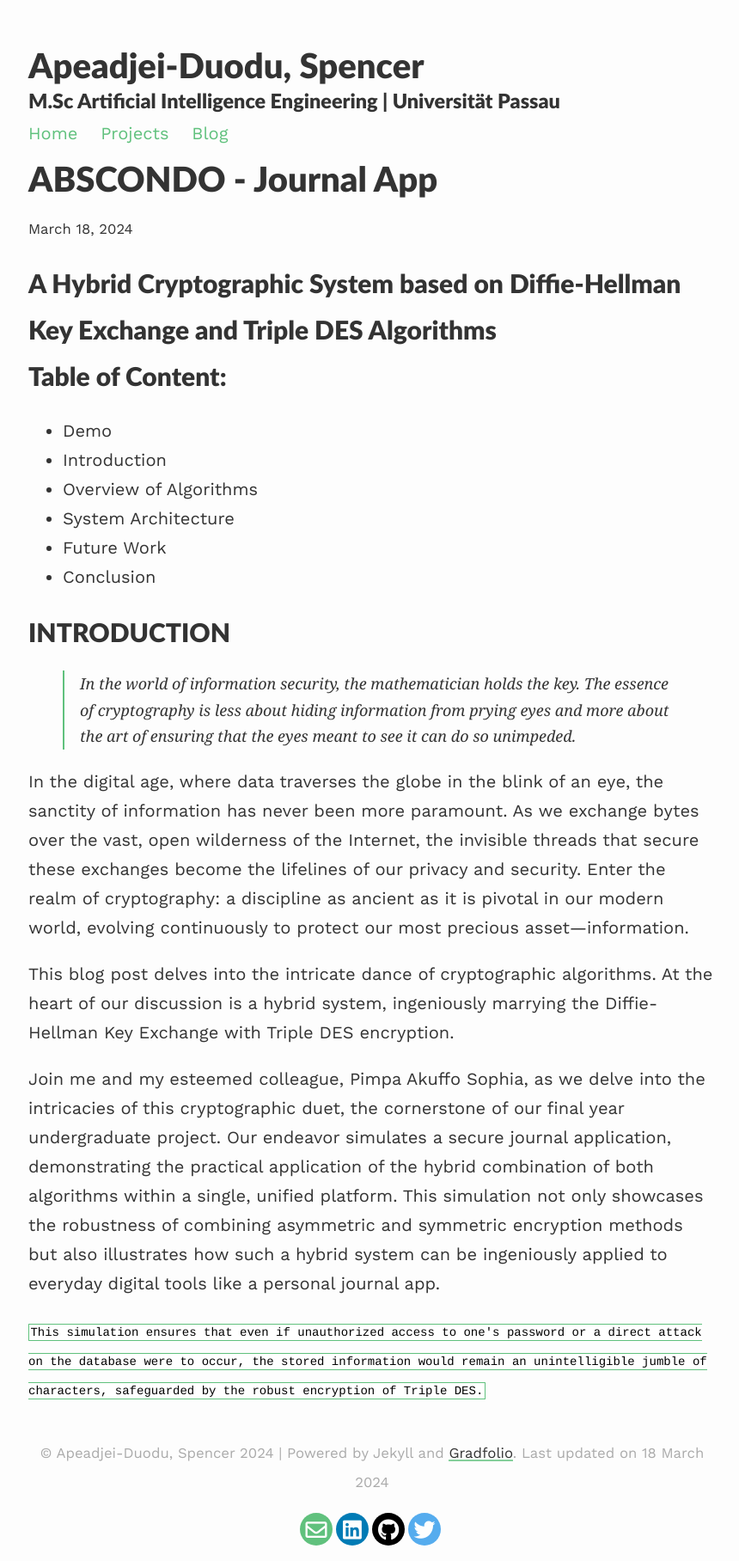
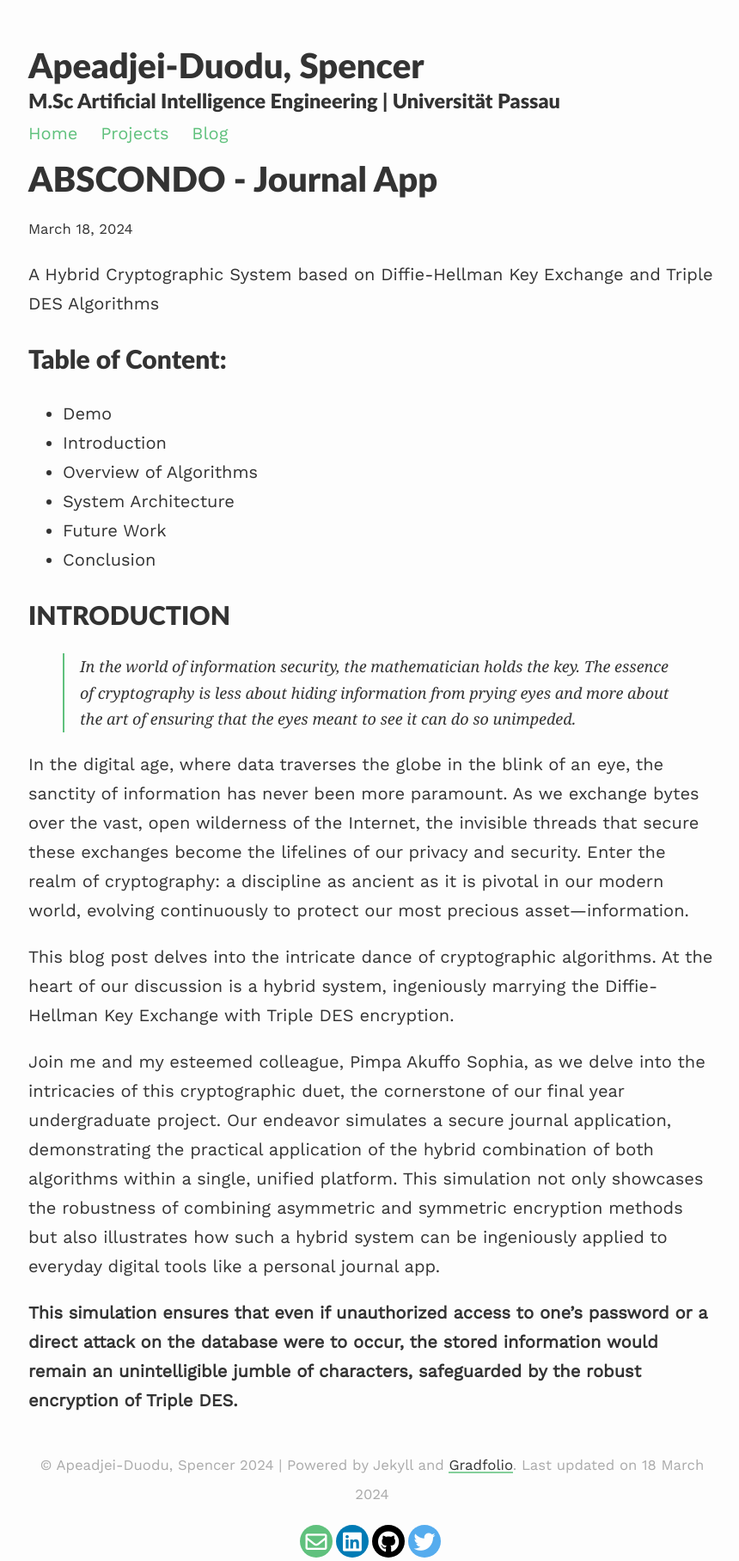
Before and after one commit to adkSpence/adkspence.github.io, a Jekyll site: the page built from _projects/abscondo.md, in a window 1280 px wide. Shown: the whole page at 86% size, without its empty margins (207-1067 px from the left). Built offline with Jekyll 4.4.1, drawn with Linux system fonts in a browser that asks for light colours; nearby versions of some CDN libraries.

Commit message:
Edited title and last paragraph of introduction

```diff
--- a/_projects/abscondo.md
+++ b/_projects/abscondo.md
@@ -5,7 +5,6 @@ description: Abscondo is a journalling app I built where users can encrypt and d
 ---
 
 A Hybrid Cryptographic System based on Diffie-Hellman Key Exchange and Triple DES Algorithms
-============
 
 Table of Content:
 ---
@@ -27,4 +26,4 @@ This blog post delves into the intricate dance of cryptographic algorithms. At t
 
 Join me and my esteemed colleague, Pimpa Akuffo Sophia, as we delve into the intricacies of this cryptographic duet, the cornerstone of our final year undergraduate project. Our endeavor simulates a secure journal application, demonstrating the practical application of the hybrid combination of both algorithms within a single, unified platform. This simulation not only showcases the robustness of combining asymmetric and symmetric encryption methods but also illustrates how such a hybrid system can be ingeniously applied to everyday digital tools like a personal journal app.
 
-`This simulation ensures that even if unauthorized access to one's password or a direct attack on the database were to occur, the stored information would remain an unintelligible jumble of characters, safeguarded by the robust encryption of Triple DES.`
+**This simulation ensures that even if unauthorized access to one's password or a direct attack on the database were to occur, the stored information would remain an unintelligible jumble of characters, safeguarded by the robust encryption of Triple DES.**
```
